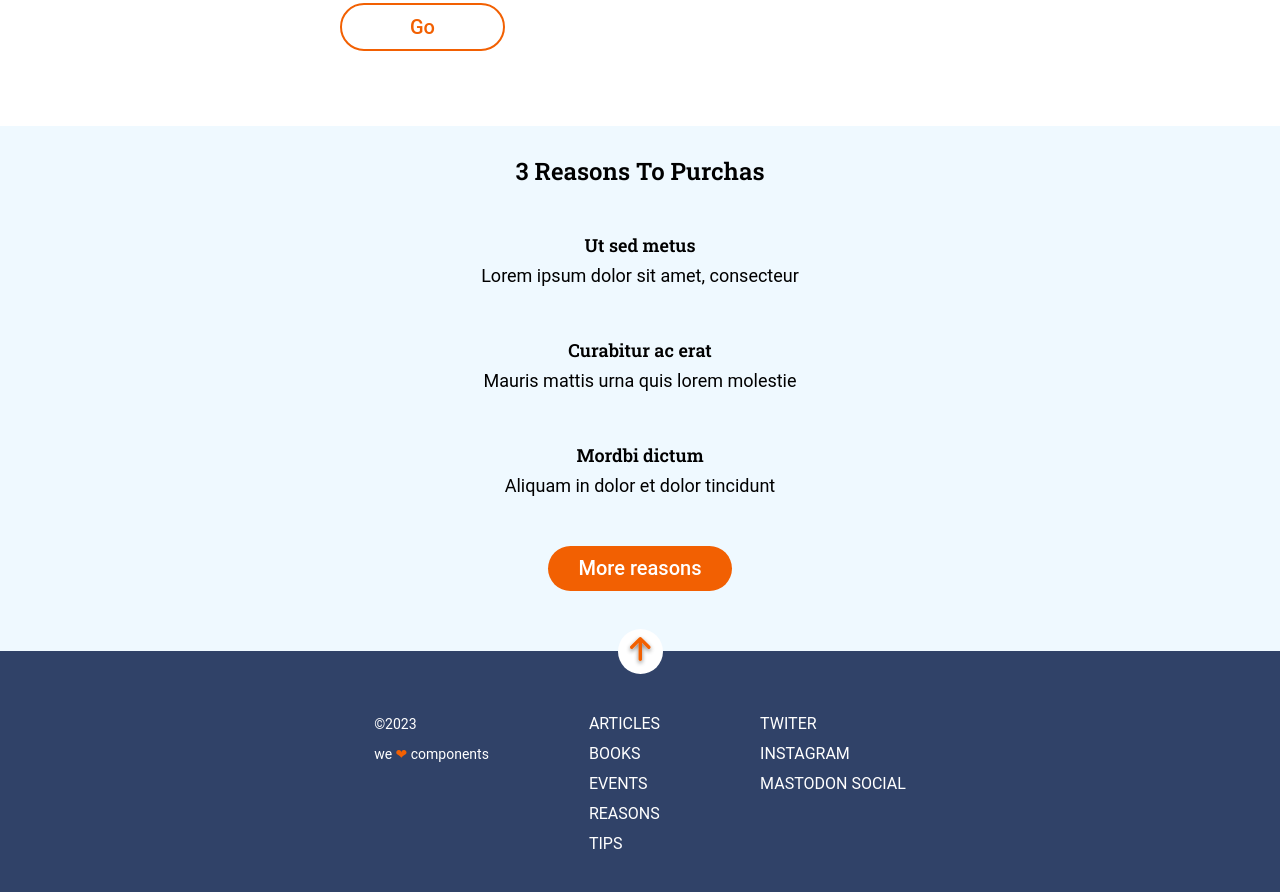
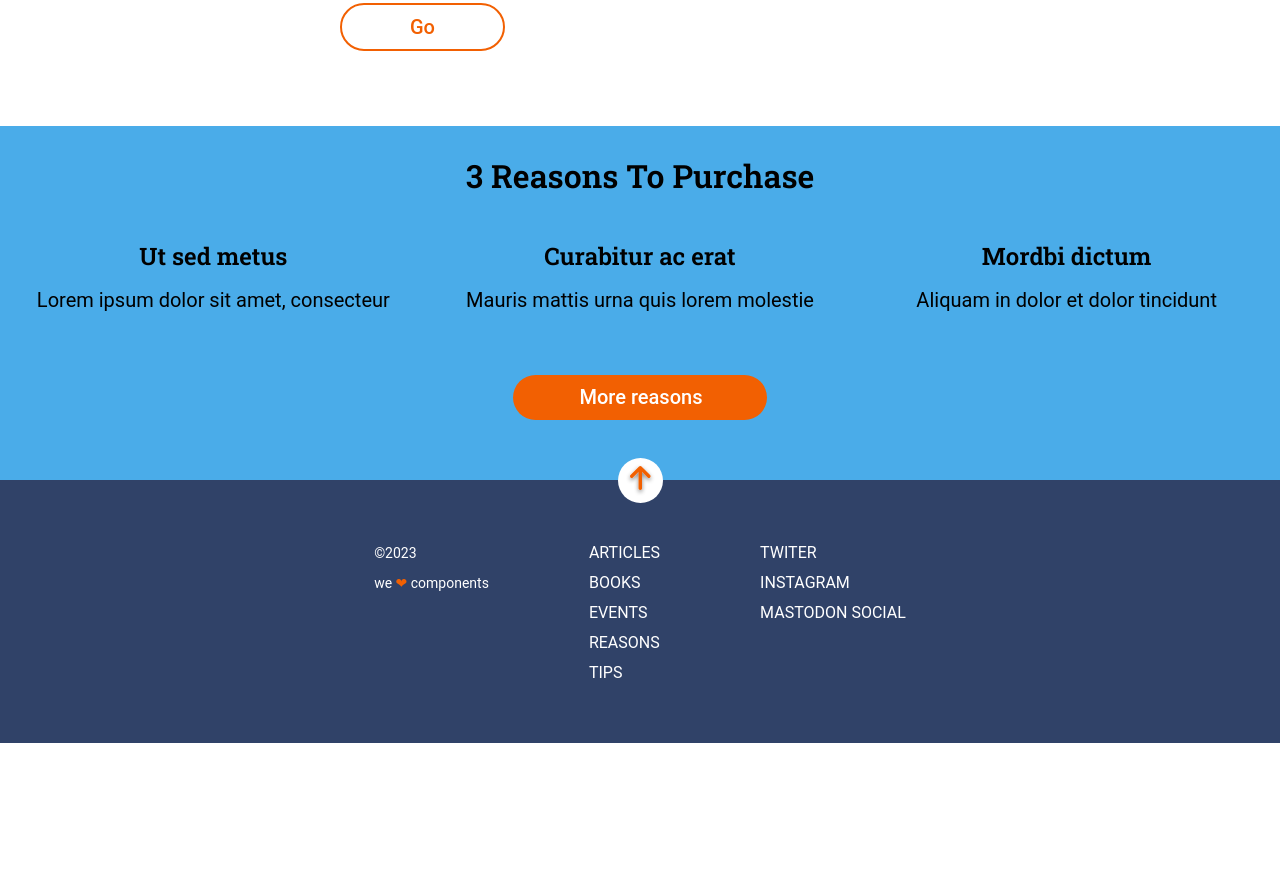
Before and after one commit to Adalab/modulo-1-evaluacion-final-SuelenGalhardo, a website: page adalab-web-starter-kit/src/html/index.html in a window 1280 px wide. Shown: the part 1097-1989 px from the top of the page. After the commit the page ends 1840 px from the top, so only its background shows below. Drawn offline with nearby package versions, Linux system fonts and the light colour scheme; files that its build step writes are made by us from their sources; files whose address does not match are found by name.

Commit message:
sectionblue

```diff
--- a/adalab-web-starter-kit/src/html/partials/section-blue.html
+++ b/adalab-web-starter-kit/src/html/partials/section-blue.html
@@ -1,5 +1,5 @@
 <section class="main-section-blue" id="sectionblue">
-  <h2 class="title2">3 Reasons To Purchas</h2>
+  <h2 class="title2">3 Reasons To Purchase</h2>
 
   <div class="main-section-blue-box">
     <article>
--- a/adalab-web-starter-kit/src/scss/layout/_section-blue.scss
+++ b/adalab-web-starter-kit/src/scss/layout/_section-blue.scss
@@ -1,12 +1,7 @@
 .main-section-blue {
-  background-color: #eff9ff;
+  background-color: #4aace9;
   margin-bottom: -60px;
   text-align: center;
-}
-.main-section-blue-box {
-  display: grid;
-  grid-template-columns: 1fr;
-  grid-row-gap: 45px;
 }
 .main-section-blue .title2 {
   color: #000;
@@ -15,6 +10,26 @@
   font-size: 24px;
   line-height: 1.25;
   padding: 30px 15px 45px;
+  @media (min-width: 768px) and (max-width: 1024px) {
+    font-size: 26px;
+    line-height: 1.73;
+  }
+  @media (min-width: 1025px) {
+    font-size: 32px;
+  }
+}
+
+.main-section-blue-box {
+  display: grid;
+  grid-template-columns: 1fr;
+  grid-row-gap: 45px;
+
+  @media (min-width: 768px) and (max-width: 1024px) {
+    grid-template-columns: 1fr 1fr 1fr;
+  }
+  @media (min-width: 1025px) {
+    grid-template-columns: 1fr 1fr 1fr;
+  }
 }
 
 .main-section-blue-box .title3 {
@@ -24,6 +39,10 @@
   font-family: "Roboto Slab", serif;
   font-weight: bold;
   line-height: 1.66;
+  @media (min-width: 768px) {
+    font-size: 24px;
+    line-height: 1.25;
+  }
 }
 .main-section-blue-box .paragraph {
   color: #000;
@@ -31,6 +50,12 @@
   font-size: 18px;
   line-height: 1.67;
   text-align: center;
+  @media (min-width: 768px) {
+    font-size: 20px;
+    line-height: 1.5;
+    margin-top: 14px;
+    padding: 0 30px;
+  }
 }
 .main-section-blue-button {
   height: 45px;
@@ -40,11 +65,18 @@
   text-decoration: none;
   border-radius: 24px;
   padding: 0px 30px;
-  margin: 45px 0 60px;
+  margin: 60px 0 60px;
   font-size: 20px;
   font-weight: 500;
   line-height: 45px;
+  @media (min-width: 768px) and (max-width: 1024px) {
+    padding: 2px 48px 2px 48px;
+  }
+  @media (min-width: 1025px) {
+    padding: 0 64px 0 66px;
+  }
 }
+
 .main-section-blue-button:hover {
   background-color: #d1a44f;
 }
```
Also changed, not shown: adalab-web-starter-kit/src/scss/layout/_section-white.scss (+1 -13 lines).
